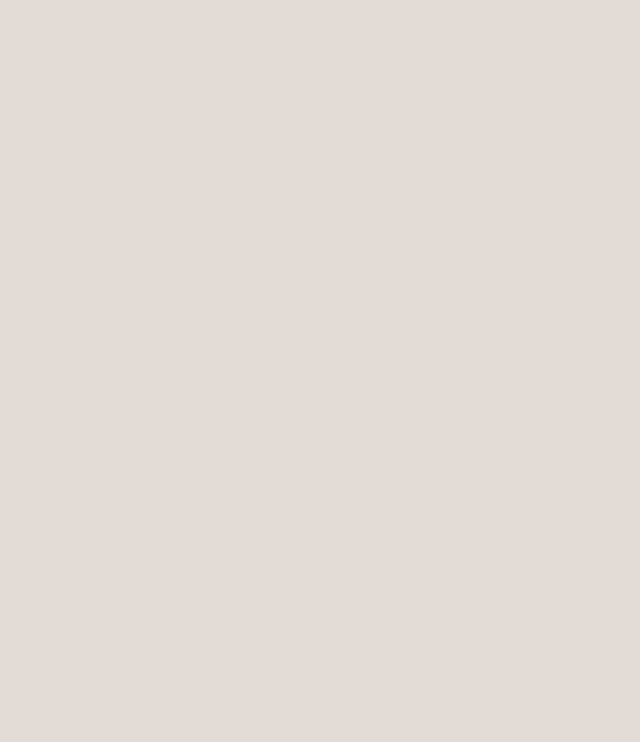
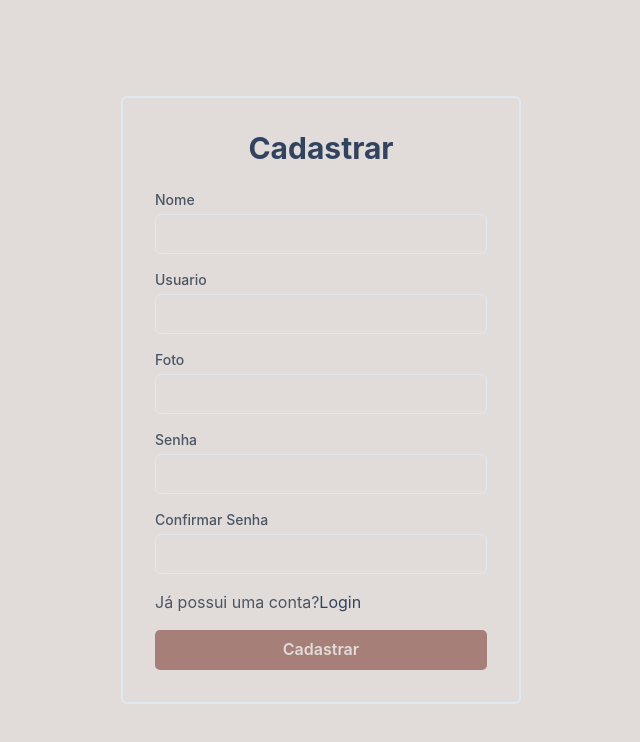
Before and after one commit to Marilyn-FullStack/Front-Parallel, a React (Vite) app: page /cadastro in a window 1280 px wide. Before the commit this address had no page. Shown: the top 742 px of the page, without its empty margins (319-959 px from the left). Built offline with nearby package versions, Linux system fonts and the light colour scheme.

Commit message:
perfil - cadastro

```diff
--- a/src/App.tsx
+++ b/src/App.tsx
@@ -3,6 +3,8 @@ import { BrowserRouter, Route, Routes } from 'react-router-dom'
 import { ToastContainer } from 'react-toastify'
 import 'react-toastify/dist/ReactToastify.css'
 import { AuthProvider } from './contexts/AuthContext'
+import Cadastro from './cadastro/Cadastro'
+import Perfil from './pages/perfil/Perfil'
 
 function App() {
 
@@ -14,7 +16,8 @@ function App() {
         <Routes>
           <Route path="/" element={<Login />} />
           <Route path="/login" element={<Login />} />
-
+          <Route path="/cadastro" element={<Cadastro />} />
+          <Route path="/perfil" element={<Perfil />} />
         </Routes>
       </BrowserRouter>
       </AuthProvider>
--- /dev/null
+++ b/src/cadastro/Cadastro.tsx
@@ -0,0 +1,168 @@
+import { Box, Button, Heading, Input, Link as ChakraLink } from '@chakra-ui/react';
+import { ChangeEvent, FormEvent, useEffect, useState } from 'react';
+import { Link, useNavigate } from 'react-router-dom';
+import Usuario from '../models/Usuario';
+import { cadastrarUsuario } from '../services/Service';
+import { ToastAlerta } from '../utils/ToastAlert';
+
+function Cadastro() {
+  const navigate = useNavigate();
+  const [isLoading, setIsLoading] = useState<boolean>(false);
+  const [confirmaSenha, setConfirmaSenha] = useState<string>("");
+  const [usuario, setUsuario] = useState<Usuario>({
+    id: 0,
+    nomeUsuario: '',
+    usuario: '',
+    senha: '',
+    foto: ''
+  });
+
+  useEffect(() => {
+    if (usuario.id !== 0) {
+      retornar();
+    }
+  }, [usuario]);
+
+  function retornar() {
+    navigate('/login');
+  }
+
+  function atualizarEstado(e: ChangeEvent<HTMLInputElement>) {
+    setUsuario({
+      ...usuario,
+      [e.target.name]: e.target.value
+    });
+  }
+
+  console.log(usuario);
+
+  function handleConfirmarSenha(e: ChangeEvent<HTMLInputElement>) {
+    setConfirmaSenha(e.target.value);
+    console.log(confirmaSenha);
+  }
+
+  async function cadastrarNovoUsuario(e: FormEvent<HTMLFormElement>) {
+    e.preventDefault();
+
+    if (confirmaSenha === usuario.senha) {
+      setIsLoading(true);
+
+      try {
+        await cadastrarUsuario(`/usuarios/cadastrar`, usuario, setUsuario);
+        ToastAlerta('Usuário cadastrado com sucesso!', 'sucesso');
+      } catch (error: any) {
+        if (error.response && error.response.data) {
+          ToastAlerta(error.response.data.replace('Erro de validação: ', ''), 'erro');
+        } else {
+          ToastAlerta('Erro ao cadastrar o usuário!', 'erro');
+        }
+      } finally {
+        setIsLoading(false);
+      }
+    } else {
+      ToastAlerta('Dados estão inconsistentes. Verifique as informações do cadastro', 'info');
+      setUsuario({ ...usuario, senha: '' });
+      setConfirmaSenha('');
+    }
+  }
+
+  return (
+    <Box p={4} display="flex" justifyContent="center" alignItems="center" minHeight="100vh">
+      <Box maxW="400px" w="100%" borderWidth="2px" borderRadius="md" p={8}>
+        <Heading as="h2" size="lg" textAlign="center" mb={6}>Cadastrar</Heading>
+        <form onSubmit={cadastrarNovoUsuario} className="space-y-4">
+          <div>
+            <label htmlFor="nomeUsuario" className="block text-sm font-medium text-gray-600">
+              Nome
+            </label>
+            <Input
+              type="text"
+              id="nomeUsuario"
+              name="nomeUsuario"
+              value={usuario.nomeUsuario}
+              onChange={atualizarEstado}
+              className="mt-1"
+            />
+          </div>
+
+          <div>
+            <label htmlFor="usuario" className="block text-sm font-medium text-gray-600">
+              Usuario
+            </label>
+            <Input
+              type="email"
+              id="usuario"
+              name="usuario"
+              value={usuario.usuario}
+              onChange={atualizarEstado}
+              className="mt-1"
+            />
+          </div>
+
+          <div>
+            <label htmlFor="foto" className="block text-sm font-medium text-gray-600">
+              Foto
+            </label>
+            <Input
+              type="text"
+              id="foto"
+              name="foto"
+              value={usuario.foto}
+              onChange={atualizarEstado}
+              className="mt-1"
+            />
+          </div>
+
+          <div>
+            <label htmlFor="senha" className="block text-sm font-medium text-gray-600">
+              Senha
+            </label>
+            <Input
+              type="password"
+              id="senha"
+              name="senha"
+              value={usuario.senha}
+              onChange={atualizarEstado}
+              className="mt-1"
+            />
+          </div>
+
+          <div>
+            <label htmlFor="confirmarSenha" className="block text-sm font-medium text-gray-600">
+              Confirmar Senha
+            </label>
+            <Input
+              type="password"
+              id="confirmarSenha"
+              name="confirmarSenha"
+              value={confirmaSenha}
+              onChange={handleConfirmarSenha}
+              className="mt-1"
+            />
+          </div>
+
+          <div className="flex items-center">
+            <span className="text-gray-600">Já possui uma conta? </span>
+            <ChakraLink as={Link} to="/login" className="text-blue-500 hover:underline">
+              Login
+            </ChakraLink>
+          </div>
+
+          <Button
+            type="submit"
+            bgColor="#a67f78"
+            color="#e1dcd9"
+            p="15px"
+            borderRadius="5px"
+            _hover={{ bgColor: '#687259' }}
+            w="100%"
+          >
+            {isLoading ? 'Carregando...' : 'Cadastrar'}
+          </Button>
+        </form>
+      </Box>
+    </Box>
+  );
+}
+
+export default Cadastro;
--- /dev/null
+++ b/src/pages/perfil/Perfil.tsx
@@ -0,0 +1,34 @@
+import { Box, Heading, Image, VStack } from '@chakra-ui/react';
+import { useContext, useEffect } from 'react';
+import { useNavigate } from 'react-router-dom';
+import { AuthContext } from '../../contexts/AuthContext';
+import { ToastAlerta } from '../../utils/ToastAlert';
+
+function Perfil() {
+  const navigate = useNavigate();
+  const { usuario } = useContext(AuthContext);
+
+  useEffect(() => {
+    if (usuario.token === "") {
+      ToastAlerta('Dados inconsistentes. Verifique as informações de cadastro.', 'erro');
+      navigate("/login");
+    }
+  }, [usuario.token, navigate]);
+
+  return (
+    <Box className='container mx-auto mt-4 rounded-2xl overflow-hidden' p={4} display='flex' flexDirection='column' alignItems='center'>
+      <Image
+        src={usuario.foto}
+        alt={`Foto de perfil de ${usuario.nomeUsuario}`}
+        className='rounded-full w-56 mx-auto mt-[-8rem] border-8 border-white relative z-10'
+      />
+      <VStack spacing={4} mt={-6} bg='sky.500' color='white' fontSize='2xl' p={8} borderRadius='md'>
+        <Heading as='p'>Nome: {usuario.nomeUsuario}</Heading>
+        <Heading as='p'>Email: {usuario.usuario}</Heading>
+      </VStack>
+
+    </Box>
+  );
+}
+
+export default Perfil;
--- a/src/services/Service.ts
+++ b/src/services/Service.ts
@@ -38,4 +38,9 @@ export const deletar = async (url: string, header: Object) => {
     await api.delete(url, header)
 }
 
+export const cadastrarUsuario = async (url: string, dados: Object, setDados: Function) => {
+    const resposta = await api.post(url, dados)
+    setDados(resposta.data)
+}
+
 export default api
```
